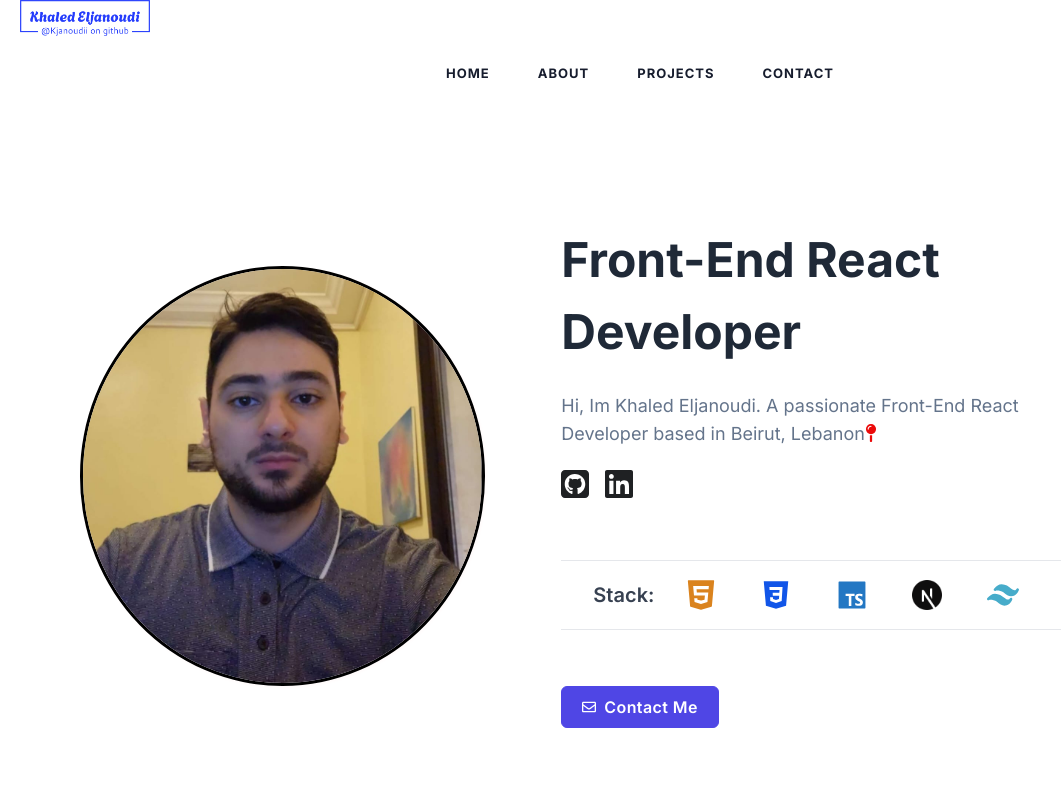
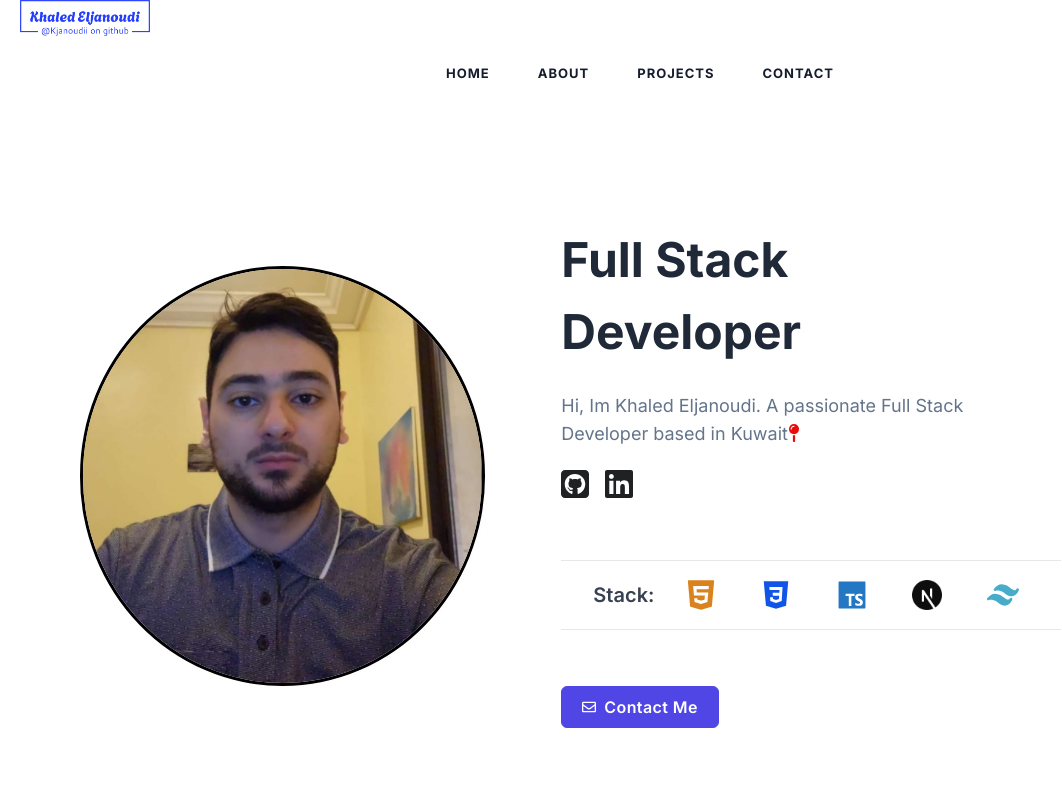
Before and after one commit to Kjanoudii/My-Portfolio, a Next.js app: page / in a window 1280 px wide. Shown: the top 800 px of the page, without its empty margins (0-1062 px from the left). Built offline with nearby package versions, Linux system fonts and the light colour scheme.

Commit message:
'commit'

```diff
--- a/src/components/ContactSection.tsx
+++ b/src/components/ContactSection.tsx
@@ -14,7 +14,7 @@ const ContactSection = () => {
           <Image className="c-thin-border p-2" src={mapIcon} alt="" />
           <div>
             <h4 className="font-semibold text-gray-900">Location</h4>
-            <p className=" text-gray-500">Beirut, Lebanon</p>
+            <p className=" text-gray-500">Kuwait</p>
           </div>
         </div>
 
--- a/src/components/Profile.tsx
+++ b/src/components/Profile.tsx
@@ -36,11 +36,11 @@ export default function Profile() {
             className="mb-6 md:text-5xl text-3xl md:leading-normal
           leading-normal font-bold"
           >
-            Front-End React <br /> Developer
+            Full Stack <br /> Developer
           </h3>
           <p className="text-slate-500 text-lg max-w-xl">
-            Hi, Im Khaled Eljanoudi. A passionate Front-End React <br />
-            Developer based in Beirut, Lebanon
+            Hi, Im Khaled Eljanoudi. A passionate Full Stack <br />
+            Developer based in Kuwait
             <FontAwesomeIcon
               icon={faMapPin}
               className="inline w-3"
```
